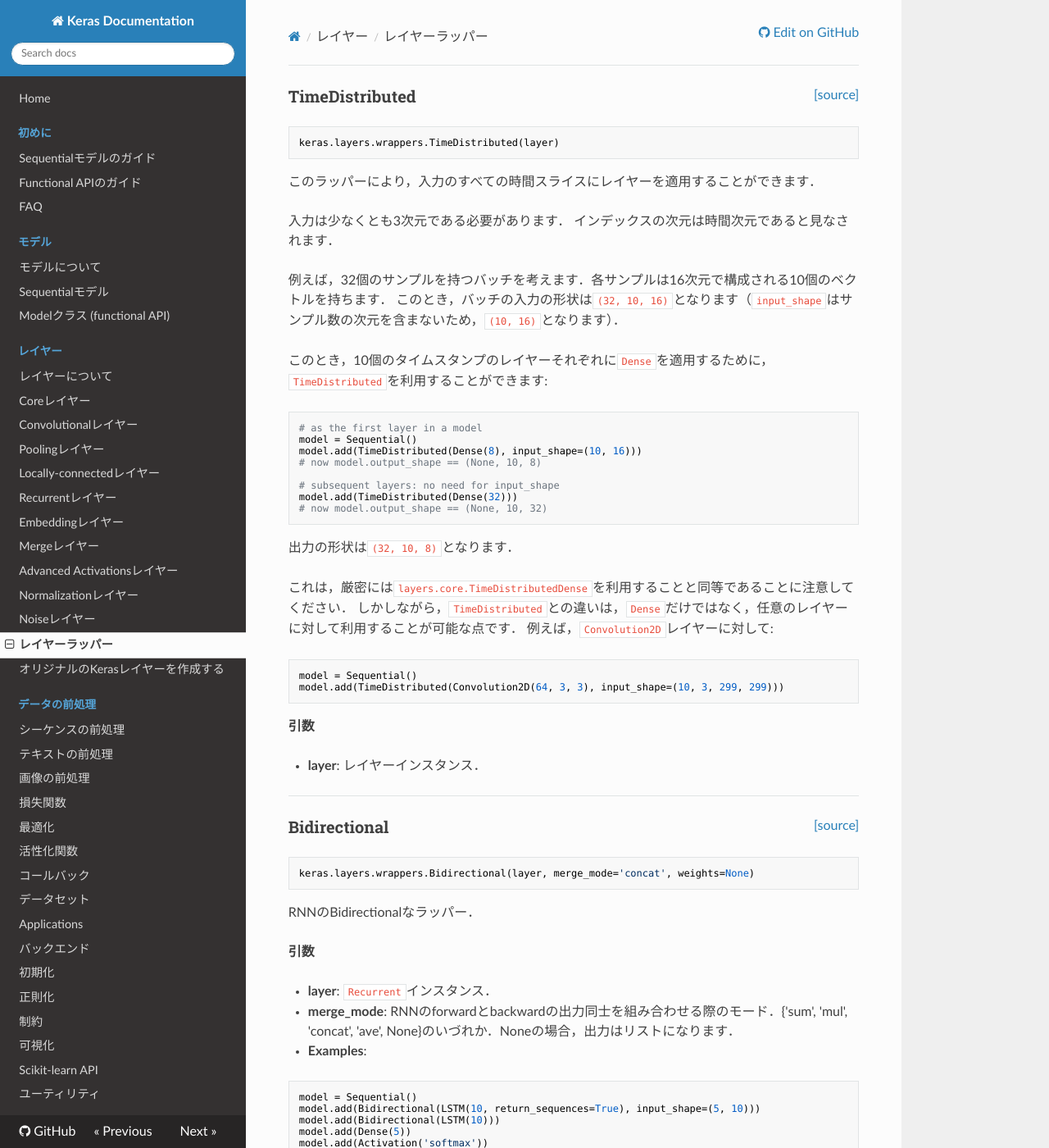
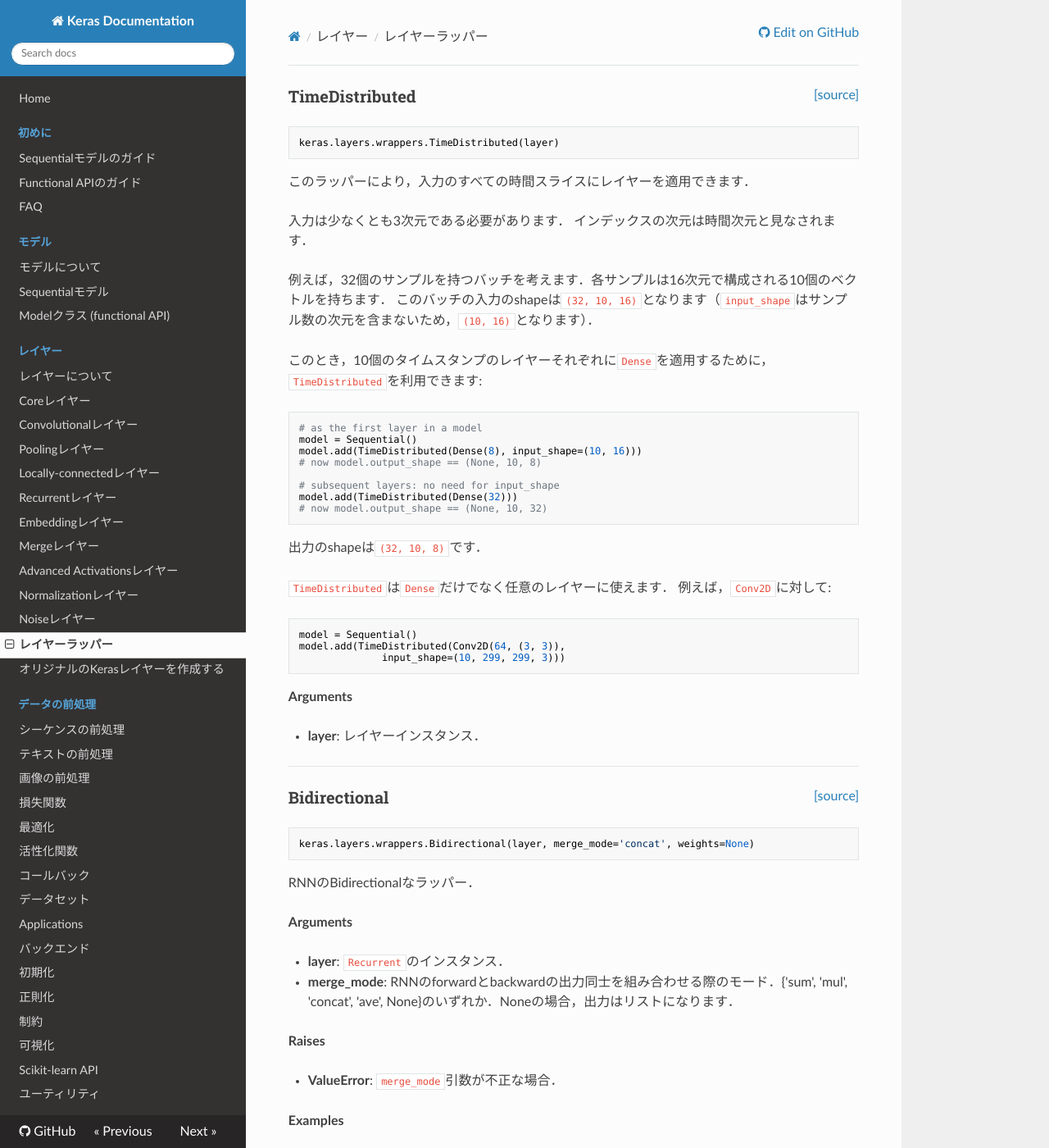
Before and after one commit to keras-team/keras-docs-ja, an MkDocs documentation site: the page built from sources/layers/wrappers.md, in a window 1280 px wide and 1400 px high. Shown: the whole window at 82% size. Built offline with MkDocs 1.6.1, drawn with Linux system fonts in a browser that asks for light colours; nearby versions of some CDN libraries; old or Windows-style settings are respelled for this version of MkDocs.

Commit message:
Translated wrappers.md

````diff
--- a/sources/layers/wrappers.md
+++ b/sources/layers/wrappers.md
@@ -5,15 +5,15 @@
 keras.layers.wrappers.TimeDistributed(layer)
 ```
 
-このラッパーにより，入力のすべての時間スライスにレイヤーを適用することができます．
+このラッパーにより，入力のすべての時間スライスにレイヤーを適用できます．
 
 入力は少なくとも3次元である必要があります．
-インデックスの次元は時間次元であると見なされます．
+インデックスの次元は時間次元と見なされます．
 
 例えば，32個のサンプルを持つバッチを考えます．各サンプルは16次元で構成される10個のベクトルを持ちます．
-このとき，バッチの入力の形状は`(32, 10, 16)`となります（`input_shape`はサンプル数の次元を含まないため，`(10, 16)`となります）．
+このバッチの入力のshapeは`(32, 10, 16)`となります（`input_shape`はサンプル数の次元を含まないため，`(10, 16)`となります）．
 
-このとき，10個のタイムスタンプのレイヤーそれぞれに`Dense`を適用するために，`TimeDistributed`を利用することができます:
+このとき，10個のタイムスタンプのレイヤーそれぞれに`Dense`を適用するために，`TimeDistributed`を利用できます:
 
 ```python
 # as the first layer in a model
@@ -26,18 +26,18 @@ model.add(TimeDistributed(Dense(32)))
 # now model.output_shape == (None, 10, 32)
 ```
 
-出力の形状は`(32, 10, 8)`となります．
+出力のshapeは`(32, 10, 8)`です．
 
-これは，厳密には`layers.core.TimeDistributedDense`を利用することと同等であることに注意してください．
-しかしながら，`TimeDistributed`との違いは，`Dense`だけではなく，任意のレイヤーに対して利用することが可能な点です．
-例えば，`Convolution2D`レイヤーに対して:
+`TimeDistributed`は`Dense`だけでなく任意のレイヤーに使えます．
+例えば，`Conv2D`に対して:
 
 ```python
 model = Sequential()
-model.add(TimeDistributed(Convolution2D(64, 3, 3), input_shape=(10, 3, 299, 299)))
+model.add(TimeDistributed(Conv2D(64, (3, 3)),
+              input_shape=(10, 299, 299, 3)))
 ```
 
-__引数__
+__Arguments__
 
 - __layer__: レイヤーインスタンス．
 
@@ -52,11 +52,16 @@ keras.layers.wrappers.Bidirectional(layer, merge_mode='concat', weights=None)
 
 RNNのBidirectionalなラッパー．
 
-__引数__
+__Arguments__
 
-- __layer__: `Recurrent`インスタンス．
-- __merge_mode__: RNNのforwardとbackwardの出力同士を組み合わせる際のモード．{'sum', 'mul', 'concat', 'ave', None}のいづれか．Noneの場合，出力はリストになります．
-- __Examples__:
+- __layer__: `Recurrent`のインスタンス．
+- __merge_mode__: RNNのforwardとbackwardの出力同士を組み合わせる際のモード．{'sum', 'mul', 'concat', 'ave', None}のいずれか．Noneの場合，出力はリストになります．
+
+__Raises__
+
+- __ValueError__: `merge_mode`引数が不正な場合．
+
+__Examples__
 
 ```python
 model = Sequential()
````
